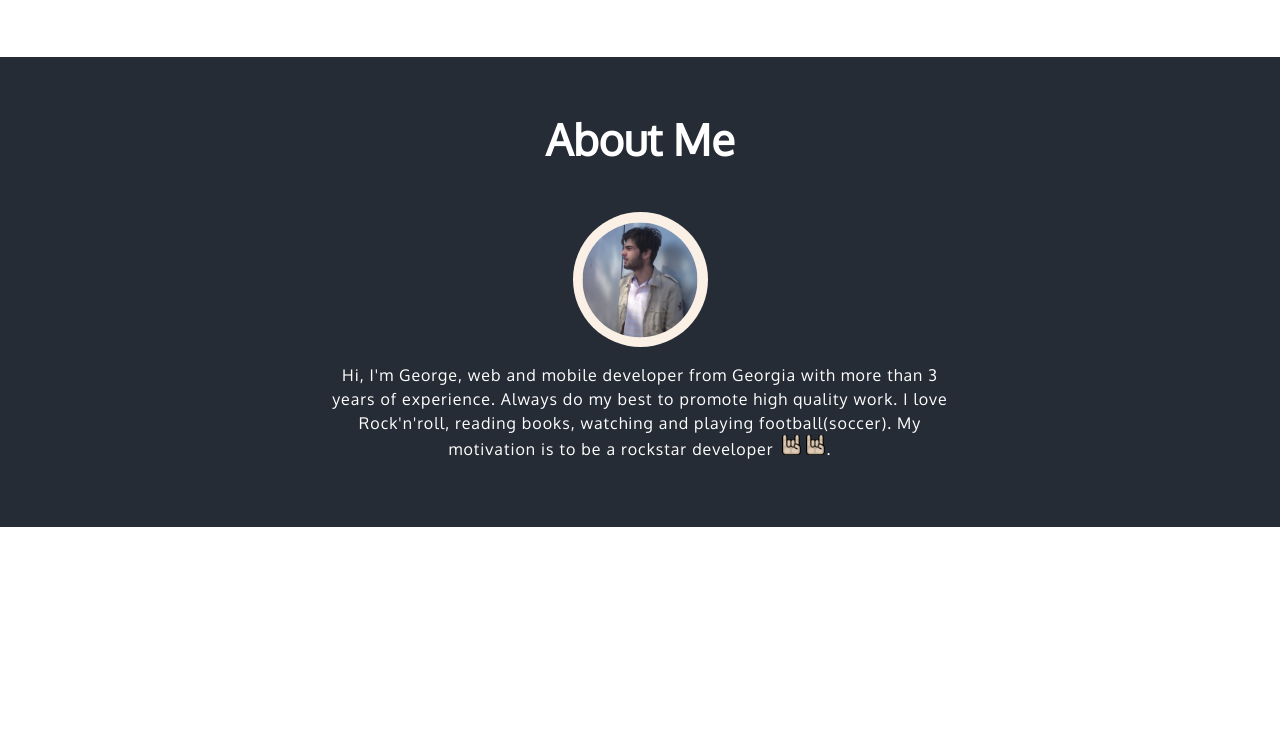
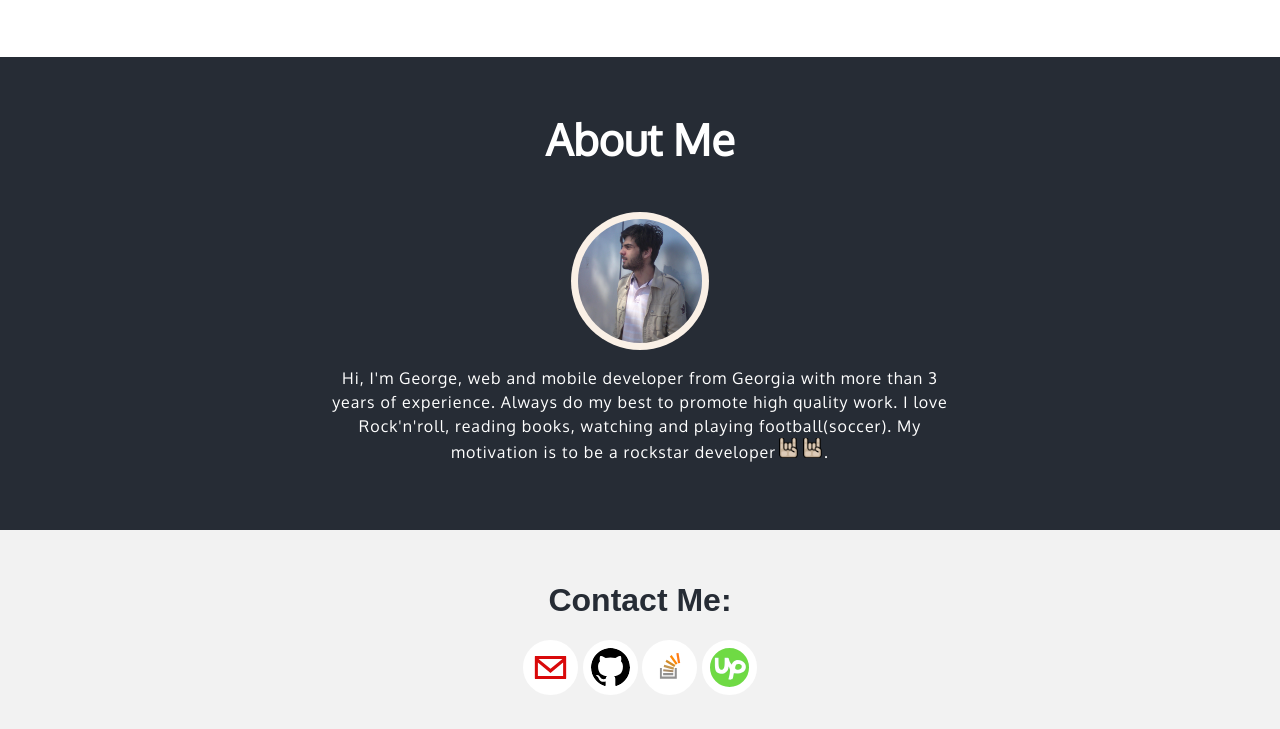
Before and after one commit to georginio/georginio.github.io, a website built with webpack: page index.html in a window 1280 px wide. Shown: the part 1649-2378 px from the top of the page. Before the commit the page ends 2176 px from the top, so only its background shows below. Built offline with Linux system fonts and the light colour scheme; a web font is replaced by a local one.

Commit message:
mozila bug fixed

```diff
--- a/assets/styles/about.css
+++ b/assets/styles/about.css
@@ -30,16 +30,16 @@
 }
 
 #about .wrapper .img-circle {
-  height: 135px;
-  width: 135px;
+  height: 138px;
+  width: 138px;
   background-color: linen;
   border-radius: 50%;
   position: relative;
 }
 
 #about .wrapper .img-container {
-  height: 115px;
-  width: 115px;
+  height: 124px;
+  width: 124px;
   border-radius: 50%;
   background-image: url(../images/me.jpg);
   background-position: 50% 61%;
--- /dev/null
+++ b/assets/styles/contact.css
@@ -0,0 +1,71 @@
+#contact {
+  width: 100%;
+  padding: 30px 0;
+  overflow: hidden;
+  background-color: #f2f2f2;
+  color: #262c35;
+
+  display: flex;
+  justify-content: center;
+  flex-direction: column;
+  align-items: center;
+}
+
+#contact ul {
+  list-style: none;
+  margin: 0;
+  padding: 0;
+}
+
+#contact ul li {
+  height: 55px;
+  width: 55px;
+  border: 8px solid white;
+  border-radius: 50%;
+  box-sizing: border-box;
+  background-color: white;
+  display: inline-block;
+  position: relative;
+  background-position: 50% 50%;
+  background-size: cover;
+}
+
+#contact ul li:hover {
+  cursor: pointer;
+  border-bottom-color: #262c35;
+}
+
+#contact ul li.mail {
+  background-image: url(../images/mail.svg);
+}
+
+#contact ul li a {
+  display: inline-block;
+  height: 100%;
+  width: 100%;
+  padding: 0;
+  position: absolute;
+}
+
+#contact ul li.github {
+  background-image: url(../images/github.svg);
+}
+
+#contact ul li.stackoverflow {
+  background-image: url(../images/stackoverflow.svg);
+  background-size: 250%;
+  background-position: 50% 44%;
+}
+
+#contact ul li.upwork {
+  background-image: url(../images/upwork.svg);
+}
+
+#contact ul li i {
+  color: white;
+  font-size: 24px;
+  position: absolute;
+  top: 50%;
+  left: 50%;
+  transform: translate(-50%, -50%);
+}
--- a/assets/styles/work.css
+++ b/assets/styles/work.css
@@ -1,5 +1,4 @@
 section.work {
-  min-height: 100vh;
   width: 100%;
   font-family: 'Oxygen', 'sans';
   padding: 30px 0;
--- a/index.html
+++ b/index.html
@@ -122,11 +122,21 @@
           <p>
             Hi, I'm George, web and mobile developer from Georgia with more than 3 years of experience.
             Always do my best to promote high quality work. I love Rock'n'roll, reading books, watching and playing football(soccer).
-            My motivation is to be a rockstar developer <span class="rock-horns"></span><span class="rock-horns"></span>.
+            My motivation is to be a rockstar developer<span class="rock-horns"></span><span class="rock-horns"></span>.
           </p>
         </div>
       </div>
     </section>
+
+    <section id="contact">
+      <h1>Contact Me: </h1>
+      <ul class="contact-list">
+        <li class="mail"><a href="mailto:georginio.gelashvili@gmail.com" target="_blank"></a></li>
+        <li class="github"><a href="https://github.com/georginio" target="_blank"></a></li>
+        <li class="stackoverflow"><a href="http://stackoverflow.com/users/6165804/donquixote" target="_blank"></a></li>
+        <li class="upwork"><a href="https://www.upwork.com/" target="_blank"></a></li>
+      </ul>
+    </section>
     <script src="./dist/bundle.js"></script>
   </body>
 </html>
--- a/index.js
+++ b/index.js
@@ -2,6 +2,7 @@ import './assets/styles/index.css';
 import './assets/styles/header.css';
 import './assets/styles/work.css';
 import './assets/styles/about.css';
+import './assets/styles/contact.css';
 
 (function () {
   const list = document.querySelector('header .wrapper > ul');
```
Also changed, not shown: assets/images/github.svg (added), assets/images/mail.svg (added), assets/images/stackoverflow.svg (added), assets/images/upwork.svg (added), dist/10f654186df976db0772e0d7496c4b72.svg (added), dist/bundle.js, dist/deeee71810d0f3b5af48c6801d11699a.svg (added), dist/e2741d9c6edbf0c1ff5c8e54e7946dc3.svg (added), dist/fca984d5b46cef5198f0290edb3854e6.svg (added).
